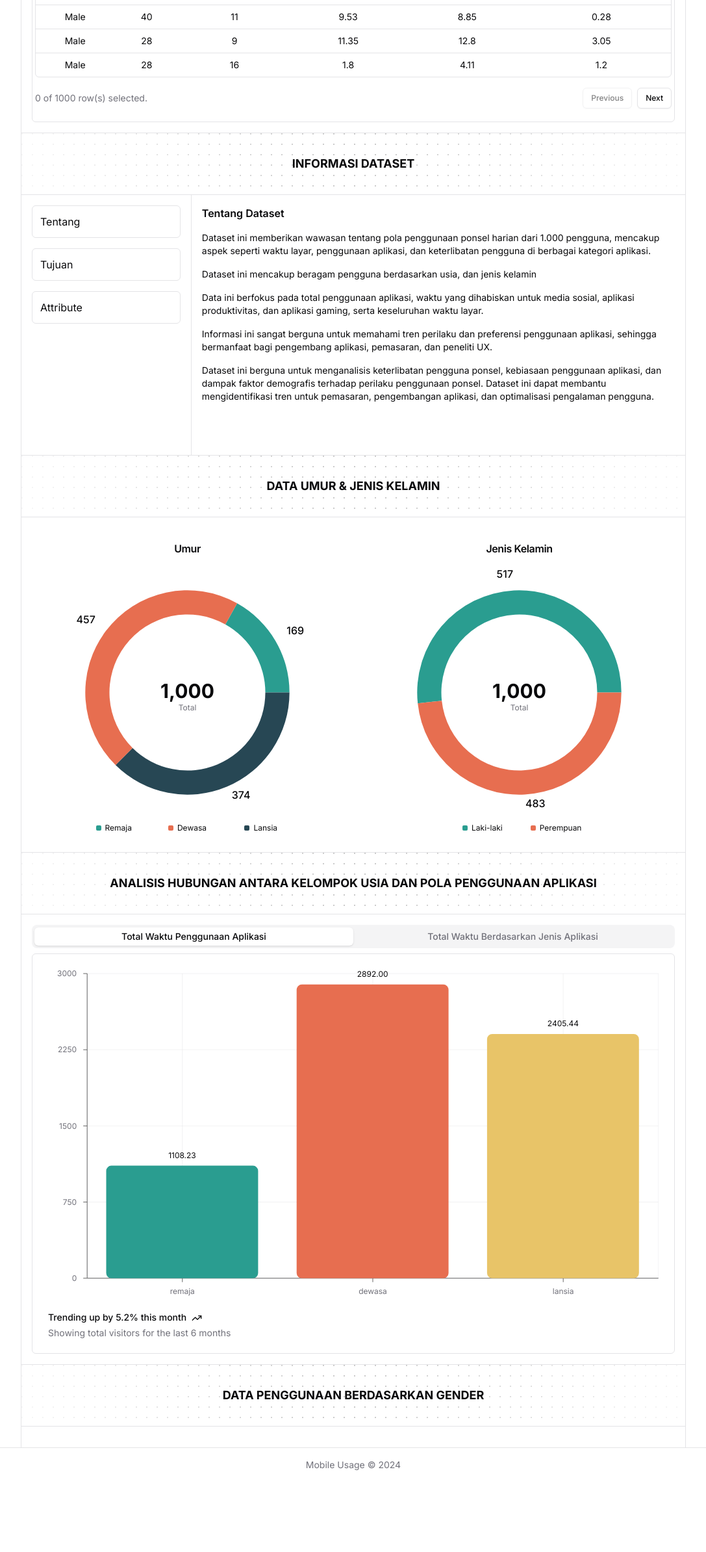
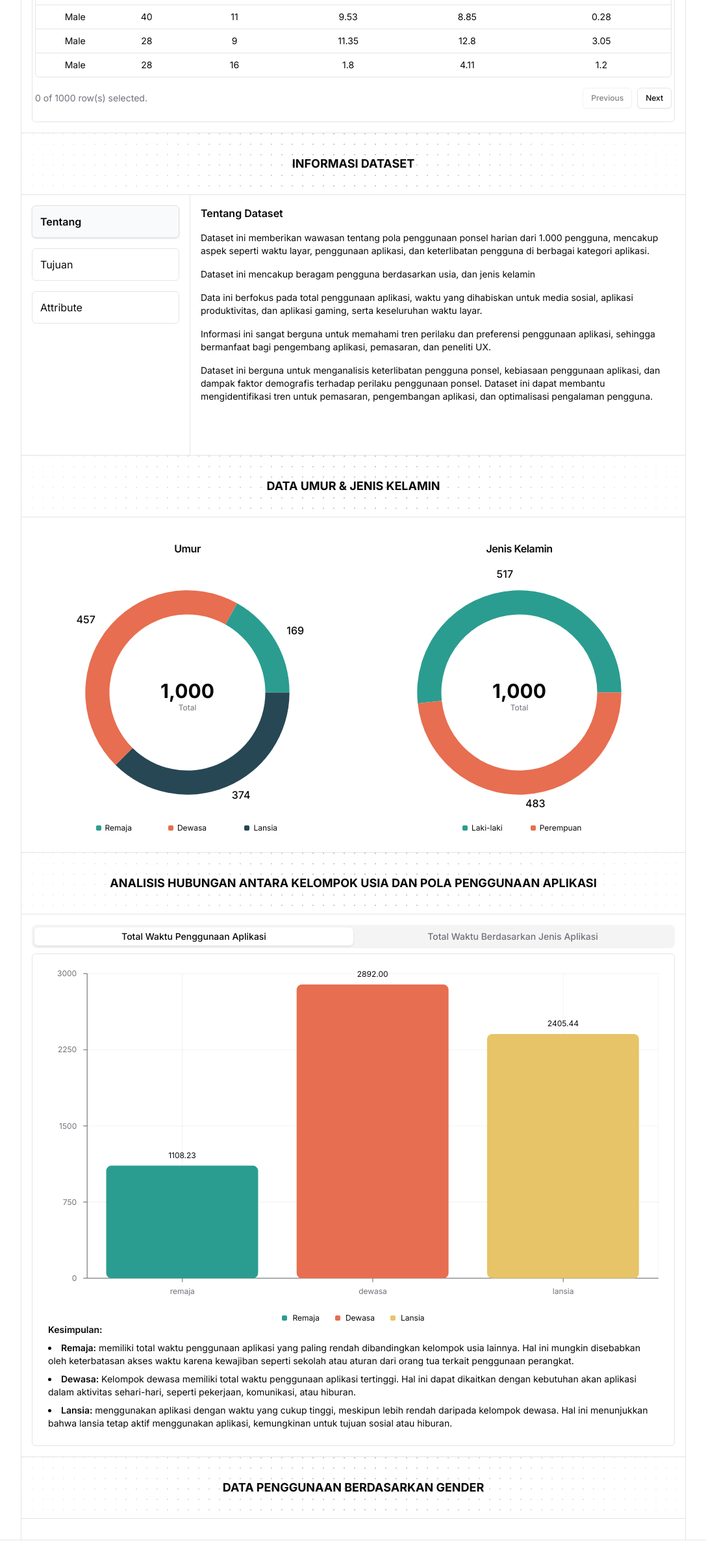
Before and after one commit to rizkirifandi7/psd-website, a React (Vite) app: page / in a window 1280 px wide. Shown: the part 1271-3659 px from the top of the page at 65% size, without its empty margins (96-1183 px from the left). Before the commit the page ends 3551 px from the top, so only its background shows below. Built offline with nearby package versions, Linux system fonts and the light colour scheme.

Commit message:
Add LegendChart component and refactor AboutDataset for improved card rendering

```diff
--- a/src/components/chart/bar-chart.jsx
+++ b/src/components/chart/bar-chart.jsx
@@ -1,4 +1,3 @@
-import { TrendingUp } from "lucide-react";
 import {
 	Bar,
 	BarChart,
@@ -8,7 +7,7 @@ import {
 	YAxis,
 } from "recharts";
 
-import { Card, CardContent, CardFooter } from "@/components/ui/card";
+import { Card, CardContent } from "@/components/ui/card";
 import {
 	ChartContainer,
 	ChartTooltip,
@@ -41,7 +40,7 @@ export function BarChartData({ data, chartConfig, dataKey, barData }) {
 							tickCount={5}
 							allowDecimals={false}
 						/>
-						<ChartTooltip cursor={false} content={<ChartTooltipContent />} />
+						<ChartTooltip cursor={true} content={<ChartTooltipContent />} />
 						<Bar dataKey={barData} radius={8}>
 							<LabelList
 								position="top"
@@ -53,14 +52,6 @@ export function BarChartData({ data, chartConfig, dataKey, barData }) {
 					</BarChart>
 				</ChartContainer>
 			</CardContent>
-			<CardFooter className="flex-col items-start gap-2 text-sm">
-				<div className="flex gap-2 font-medium leading-none">
-					Trending up by 5.2% this month <TrendingUp className="h-4 w-4" />
-				</div>
-				<div className="leading-none text-muted-foreground">
-					Showing total visitors for the last 6 months
-				</div>
-			</CardFooter>
 		</Card>
 	);
 }
--- a/src/components/chart/bar-multiple-chart.jsx
+++ b/src/components/chart/bar-multiple-chart.jsx
@@ -1,4 +1,3 @@
-import { TrendingUp } from "lucide-react";
 import {
 	Bar,
 	BarChart,
@@ -8,14 +7,7 @@ import {
 	YAxis,
 } from "recharts";
 
-import {
-	Card,
-	CardContent,
-	CardDescription,
-	CardFooter,
-	CardHeader,
-	CardTitle,
-} from "@/components/ui/card";
+import { Card, CardContent } from "@/components/ui/card";
 import {
 	ChartContainer,
 	ChartTooltip,
@@ -32,14 +24,10 @@ export function BarMultpleChartData({
 }) {
 	return (
 		<Card className="border-none shadow-none">
-			<CardHeader>
-				<CardTitle>Bar Chart - Multiple</CardTitle>
-				<CardDescription>January - June 2024</CardDescription>
-			</CardHeader>
 			<CardContent className>
 				<ChartContainer config={chartConfig} className="">
-					<BarChart accessibilityLayer data={data}>
-						<CartesianGrid vertical={false} />
+					<BarChart accessibilityLayer data={data} margin={{ top: 30 }}>
+						<CartesianGrid vertical={true} />
 						<XAxis
 							dataKey={dataKey}
 							tickLine={true}
@@ -96,14 +84,6 @@ export function BarMultpleChartData({
 					</BarChart>
 				</ChartContainer>
 			</CardContent>
-			<CardFooter className="flex-col items-start gap-2 text-sm">
-				<div className="flex gap-2 font-medium leading-none">
-					Trending up by 5.2% this month <TrendingUp className="h-4 w-4" />
-				</div>
-				<div className="leading-none text-muted-foreground">
-					Showing total visitors for the last 6 months
-				</div>
-			</CardFooter>
 		</Card>
 	);
 }
--- /dev/null
+++ b/src/components/legend.jsx
@@ -0,0 +1,14 @@
+const LegendChart = ({ data }) => {
+	return (
+		<div className="flex gap-6 justify-center items-center">
+			{data.map((item, index) => (
+				<div key={index} className="flex items-center gap-2">
+					<div className={`w-2 h-2 rounded-[2px] ${item.color}`}></div>
+					<p className="text-xs">{item.label}</p>
+				</div>
+			))}
+		</div>
+	);
+};
+
+export default LegendChart;
--- a/src/components/main-component/about-dataset.jsx
+++ b/src/components/main-component/about-dataset.jsx
@@ -1,63 +1,133 @@
-import { useState } from 'react';
+import { useState } from "react";
 import HeadingBox from "../heading-box";
 import { Card } from "../ui/card";
 
+const cardData = [
+	{
+		id: "tentang",
+		title: "Tentang",
+		content: (
+			<>
+				<h1 className="text-base font-semibold">Tentang Dataset</h1>
+				<p>
+					Dataset ini memberikan wawasan tentang pola penggunaan ponsel harian
+					dari 1.000 pengguna, mencakup aspek seperti waktu layar, penggunaan
+					aplikasi, dan keterlibatan pengguna di berbagai kategori aplikasi.
+				</p>
+				<p>
+					Dataset ini mencakup beragam pengguna berdasarkan usia, dan jenis
+					kelamin
+				</p>
+				<p>
+					Data ini berfokus pada total penggunaan aplikasi, waktu yang
+					dihabiskan untuk media sosial, aplikasi produktivitas, dan aplikasi
+					gaming, serta keseluruhan waktu layar.
+				</p>
+				<p>
+					Informasi ini sangat berguna untuk memahami tren perilaku dan
+					preferensi penggunaan aplikasi, sehingga bermanfaat bagi pengembang
+					aplikasi, pemasaran, dan peneliti UX.
+				</p>
+				<p>
+					Dataset ini berguna untuk menganalisis keterlibatan pengguna ponsel,
+					kebiasaan penggunaan aplikasi, dan dampak faktor demografis terhadap
+					perilaku penggunaan ponsel. Dataset ini dapat membantu
+					mengidentifikasi tren untuk pemasaran, pengembangan aplikasi, dan
+					optimalisasi pengalaman pengguna.
+				</p>
+			</>
+		),
+	},
+	{
+		id: "tujuan",
+		title: "Tujuan",
+		content: (
+			<>
+				<h1 className="text-base font-semibold">Tujuan Dataset</h1>
+				<p>
+					Dataset ini memungkinkan pemahaman yang lebih dalam tentang perilaku
+					pengguna ponsel dan keterlibatan aplikasi di berbagai kelompok
+					demografi.
+				</p>
+				<p>
+					Hasil utama mencakup wawasan tentang preferensi penggunaan aplikasi,
+					kebiasaan waktu layar harian, dan dampak usia, jenis kelamin, serta
+					lokasi terhadap perilaku penggunaan ponsel.
+				</p>
+				<p>
+					Analisis ini dapat membantu mengidentifikasi pola untuk meningkatkan
+					pengalaman pengguna, menyusun strategi pemasaran yang lebih tepat, dan
+					mengoptimalkan pengembangan aplikasi untuk berbagai segmen pengguna.
+				</p>
+			</>
+		),
+	},
+	{
+		id: "attribute",
+		title: "Attribute",
+		content: (
+			<>
+				<h1 className="text-base font-semibold">Attribute Dataset</h1>
+				<ul className="list-disc pl-4 space-y-1">
+					<li>id: ID unik pengguna</li>
+					<li>age: Usia pengguna</li>
+					<li>Gender: Jenis kelamin pengguna</li>
+					<li>
+						Number_of_Apps_Used: Jumlah aplikasi yang digunakan oleh pengguna
+					</li>
+					<li>
+						Daily_Screen_Time_Hours: Jumlah jam pengguna menghabiskan waktu di
+						layar setiap hari
+					</li>
+					<li>
+						Gaming_App_Usage_Hours: Jumlah jam pengguna menghabiskan waktu
+						menggunakan aplikasi game setiap hari
+					</li>
+					<li>
+						Total_App_Usage_Hours: Jumlah total jam pengguna menghabiskan waktu
+						menggunakan aplikasi setiap hari
+					</li>
+					<li>
+						Social_Media_Usage_Hours: Jumlah jam pengguna menghabiskan waktu
+						menggunakan media sosial setiap hari
+					</li>
+					<li>
+						Productivity_App_Usage_Hours: Jumlah jam pengguna menghabiskan waktu
+						menggunakan aplikasi produktivitas setiap hari
+					</li>
+				</ul>
+			</>
+		),
+	},
+];
+
 const AboutDataset = () => {
-  const [selectedCard, setSelectedCard] = useState('tentang');
+	const [selectedCard, setSelectedCard] = useState("tentang");
 
 	return (
 		<section>
 			<HeadingBox title="Informasi Dataset" />
 			<div className="flex h-[400px]">
 				<div className="basis-1/3 flex flex-col gap-4 p-4 border-r">
-          <Card className="shadow-none rounded-md cursor-pointer hover:bg-slate-50" onClick={() => setSelectedCard('tentang')}>
-            <h1 className="p-3">Tentang</h1>
+					{cardData.map((card) => (
+						<Card
+							key={card.id}
+							className={
+								selectedCard === card.id
+									? "bg-slate-50 rounded-md font-semibold"
+									: "shadow-none rounded-md cursor-pointer hover:bg-slate-50"
+							}
+							onClick={() => setSelectedCard(card.id)}
+						>
+							<h1 className="p-3">{card.title}</h1>
 						</Card>
-          <Card className="shadow-none rounded-md cursor-pointer hover:bg-slate-50" onClick={() => setSelectedCard('tujuan')}>
-            <h1 className="p-3">Tujuan</h1>
-          </Card>
-          <Card className="shadow-none rounded-md cursor-pointer hover:bg-slate-50" onClick={() => setSelectedCard('attribute')}>
-            <h1 className="p-3">Attribute</h1>
-          </Card>
+					))}
 				</div>
-        <div className="w-full h-full  overflow-y-auto">
-          {selectedCard === 'tentang' && (
-            <div className='p-4 flex flex-col gap-4 text-sm'>
-              <h1 className="text-base font-semibold">Tentang Dataset</h1>
-              <p className="">Dataset ini memberikan wawasan tentang pola penggunaan ponsel harian dari 1.000 pengguna, mencakup aspek seperti waktu layar, penggunaan aplikasi, dan keterlibatan pengguna di berbagai kategori aplikasi.</p>
-              <p className="">Dataset ini mencakup beragam pengguna berdasarkan usia, dan jenis kelamin</p>
-              <p className="">Data ini berfokus pada total penggunaan aplikasi, waktu yang dihabiskan untuk media sosial, aplikasi produktivitas, dan aplikasi gaming, serta keseluruhan waktu layar.</p>
-              <p>Informasi ini sangat berguna untuk memahami tren perilaku dan preferensi penggunaan aplikasi, sehingga bermanfaat bagi pengembang aplikasi, pemasaran, dan peneliti UX.</p>
-              <p>Dataset ini berguna untuk menganalisis keterlibatan pengguna ponsel, kebiasaan penggunaan aplikasi, dan dampak faktor demografis terhadap perilaku penggunaan ponsel. Dataset ini dapat membantu mengidentifikasi tren untuk pemasaran, pengembangan aplikasi, dan optimalisasi pengalaman pengguna.</p>
-            </div>
-          )}
-          {selectedCard === 'tujuan' && (
-            <div className='p-4 flex flex-col gap-4 text-sm'>
-              <h1 className="text-base font-semibold">Tujuan Dataset</h1>
-              <p className="">Dataset ini memungkinkan pemahaman yang lebih dalam tentang perilaku pengguna ponsel dan keterlibatan aplikasi di berbagai kelompok demografi.</p>
-              <p className="">Hasil utama mencakup wawasan tentang preferensi penggunaan aplikasi, kebiasaan waktu layar harian, dan dampak usia, jenis kelamin, serta lokasi terhadap perilaku penggunaan ponsel.</p>
-              <p className="">Analisis ini dapat membantu mengidentifikasi pola untuk meningkatkan pengalaman pengguna, menyusun strategi pemasaran yang lebih tepat, dan mengoptimalkan pengembangan aplikasi untuk berbagai segmen pengguna.</p>
-            </div>
-          )}
-          {selectedCard === 'attribute' && (
-            <div className='p-4 flex flex-col gap-4 text-sm'>
-              <h1 className="text-base font-semibold">Attribute Dataset</h1>
-              <ul className='list-disc pl-4 space-y-1'>
-                <li>id: ID unik pengguna </li>
-                <li>age: Usia pengguna</li>
-                <li>Gender: Jenis kelamin pengguna</li>
-                <li>Number_of_Apps_Used: Jumlah aplikasi yang digunakan oleh pengguna</li>
-                <li>Daily_Screen_Time_Hours: Jumlah jam pengguna menghabiskan waktu di layar setiap hari</li>
-                <li>Gaming_App_Usage_Hours: Jumlah jam pengguna menghabiskan waktu menggunakan aplikasi game setiap hari</li>
-                <li>Total_App_Usage_Hours: Jumlah total jam pengguna menghabiskan waktu menggunakan aplikasi setiap hari</li>
-                <li>Social_Media_Usage_Hours: Jumlah jam pengguna menghabiskan waktu menggunakan media sosial setiap hari</li>
-                <li>Productivity_App_Usage_Hours: Jumlah jam pengguna menghabiskan waktu menggunakan aplikasi produktivitas setiap hari</li>
-              </ul>
-            </div>
-          )}
+				<div className="w-full h-full overflow-y-auto p-4 flex flex-col gap-4 text-sm">
+					{cardData.find((card) => card.id === selectedCard)?.content}
 				</div>
 			</div>
-    </section >
+		</section>
 	);
 };
 
--- a/src/components/main-component/dataset-usage.jsx
+++ b/src/components/main-component/dataset-usage.jsx
@@ -2,14 +2,27 @@ import { BarChartData } from "../chart/bar-chart";
 import { BarMultpleChartData } from "../chart/bar-multiple-chart";
 import HeadingBox from "../heading-box";
 
-import { Card } from "@/components/ui/card";
+import { Card, CardFooter } from "@/components/ui/card";
 import { Tabs, TabsContent, TabsList, TabsTrigger } from "@/components/ui/tabs";
+import LegendChart from "../legend";
 
 const DatasetUsage = ({ data }) => {
 	const ageGroups = [
 		{ min: 18, max: 24, category: "remaja", fill: "var(--color-remaja)" },
 		{ min: 25, max: 44, category: "dewasa", fill: "var(--color-dewasa)" },
 		{ min: 45, max: 64, category: "lansia", fill: "var(--color-lansia)" },
+	];
+
+	const LegendBar = [
+		{ label: "Remaja", color: "bg-chart-1" },
+		{ label: "Dewasa", color: "bg-chart-2" },
+		{ label: "Lansia", color: "bg-chart-4" },
+	];
+
+	const LegendBarMultiple = [
+		{ label: "Total Social Media Usage", color: "bg-chart-1" },
+		{ label: "Total Gaming Usage", color: "bg-chart-2" },
+		{ label: "Total Productivity Usage", color: "bg-chart-4" },
 	];
 
 	const chartConfig = {
@@ -20,27 +33,45 @@ const DatasetUsage = ({ data }) => {
 
 	const chartConfigMultiple = {
 		totalAppUsage: { label: "Total App Usage", color: "hsl(var(--chart-4))" },
-    totalSocialMediaUsage: { label: "Total Social Media Usage", color: "hsl(var(--chart-1))" },
-    totalGamingUsage: { label: "Total Gaming Usage", color: "hsl(var(--chart-2))" },
-    totalProductivityUsage: { label: "Total Productivity Usage", color: "hsl(var(--chart-4))" },
+		totalSocialMediaUsage: {
+			label: "Total Social Media Usage",
+			color: "hsl(var(--chart-1))",
+		},
+		totalGamingUsage: {
+			label: "Total Gaming Usage",
+			color: "hsl(var(--chart-2))",
+		},
+		totalProductivityUsage: {
+			label: "Total Productivity Usage",
+			color: "hsl(var(--chart-4))",
+		},
 	};
 
 	const processData = (data, keys) => {
 		return ageGroups.map((group) => {
-      const filteredData = data.filter(item => item.Age >= group.min && item.Age <= group.max);
-      const result = { age: `${group.min}-${group.max}`, category: group.category };
-      keys.forEach(key => {
-        result[key] = filteredData.reduce((sum, item) => sum + parseFloat(item[key]), 0).toFixed(2);
+			const filteredData = data.filter(
+				(item) => item.Age >= group.min && item.Age <= group.max
+			);
+			const result = {
+				age: `${group.min}-${group.max}`,
+				category: group.category,
+			};
+			keys.forEach((key) => {
+				result[key] = filteredData
+					.reduce((sum, item) => sum + parseFloat(item[key]), 0)
+					.toFixed(2);
 			});
 			return result;
 		});
 	};
 
-  const TotalWaktuAplikasi = processData(data, ["Total_App_Usage_Hours"]).map(item => ({
+	const TotalWaktuAplikasi = processData(data, ["Total_App_Usage_Hours"]).map(
+		(item) => ({
 			...item,
 			total: item.Total_App_Usage_Hours,
-    fill: ageGroups.find(group => group.category === item.category).fill,
-  }));
+			fill: ageGroups.find((group) => group.category === item.category).fill,
+		})
+	);
 
 	const TotalJenisAplikasi = processData(data, [
 		"Total_App_Usage_Hours",
@@ -49,15 +80,19 @@ const DatasetUsage = ({ data }) => {
 		"Productivity_App_Usage_Hours",
 	]);
 
-	console.log("Total Waktu Penggunaan Aplikasi:", TotalWaktuAplikasi);
+	console.log("data", TotalJenisAplikasi);
 
 	return (
 		<section>
 			<HeadingBox title="Analisis Hubungan Antara Kelompok Usia dan Pola Penggunaan Aplikasi" />
 			<Tabs defaultValue="account" className="w-full p-4">
 				<TabsList className="grid w-full grid-cols-2">
-          <TabsTrigger value="account">Total Waktu Penggunaan Aplikasi</TabsTrigger>
-          <TabsTrigger value="password">Total Waktu Berdasarkan Jenis Aplikasi</TabsTrigger>
+					<TabsTrigger value="account">
+						Total Waktu Penggunaan Aplikasi
+					</TabsTrigger>
+					<TabsTrigger value="password">
+						Total Waktu Berdasarkan Jenis Aplikasi
+					</TabsTrigger>
 				</TabsList>
 				<TabsContent value="account">
 					<Card className="shadow-none rounded-md">
@@ -67,6 +102,37 @@ const DatasetUsage = ({ data }) => {
 							dataKey="category"
 							barData="total"
 						/>
+						<LegendChart data={LegendBar} />
+
+						<CardFooter className="flex-col items-start gap-2 text-sm">
+							<div className="flex gap-2 font-semibold">Kesimpulan:</div>
+							<div className="">
+								<ul className="list-disc list-inside space-y-2">
+									<li>
+										<span className="font-semibold">Remaja:</span> memiliki
+										total waktu penggunaan aplikasi yang paling rendah
+										dibandingkan kelompok usia lainnya. Hal ini mungkin
+										disebabkan oleh keterbatasan akses waktu karena kewajiban
+										seperti sekolah atau aturan dari orang tua terkait
+										penggunaan perangkat.
+									</li>
+									<li>
+										<span className="font-semibold">Dewasa:</span> Kelompok
+										dewasa memiliki total waktu penggunaan aplikasi tertinggi.
+										Hal ini dapat dikaitkan dengan kebutuhan akan aplikasi dalam
+										aktivitas sehari-hari, seperti pekerjaan, komunikasi, atau
+										hiburan.
+									</li>
+									<li>
+										<span className="font-semibold">Lansia:</span> menggunakan
+										aplikasi dengan waktu yang cukup tinggi, meskipun lebih
+										rendah daripada kelompok dewasa. Hal ini menunjukkan bahwa
+										lansia tetap aktif menggunakan aplikasi, kemungkinan untuk
+										tujuan sosial atau hiburan.
+									</li>
+								</ul>
+							</div>
+						</CardFooter>
 					</Card>
 				</TabsContent>
 				<TabsContent value="password">
@@ -79,6 +145,29 @@ const DatasetUsage = ({ data }) => {
 							barThree="Productivity_App_Usage_Hours"
 							dataKey="category"
 						/>
+						<LegendChart data={LegendBarMultiple} />
+						<CardFooter className="flex-col items-start gap-2 text-sm">
+							<div className="flex gap-2 font-semibold">Kesimpulan:</div>
+							<div className="">
+								<ul className="list-disc list-inside space-y-2">
+									<li>
+										<span className="font-semibold">Remaja:</span> lebih fokus
+										pada aplikasi game dan media sosial, mencerminkan kebutuhan
+										hiburan dan interaksi sosial.
+									</li>
+									<li>
+										<span className="font-semibold">Dewasa:</span> memiliki pola
+										penggunaan yang lebih seimbang, dengan fokus utama pada
+										media sosial dan produktivitas.
+									</li>
+									<li>
+										<span className="font-semibold">Lansia:</span> menunjukkan
+										pola penggunaan yang stabil dengan proporsi yang lebih
+										merata di antara game, media sosial, dan produktivitas.
+									</li>
+								</ul>
+							</div>
+						</CardFooter>
 					</Card>
 				</TabsContent>
 			</Tabs>
```
Lines whose indentation alone changed are shown as unchanged.
